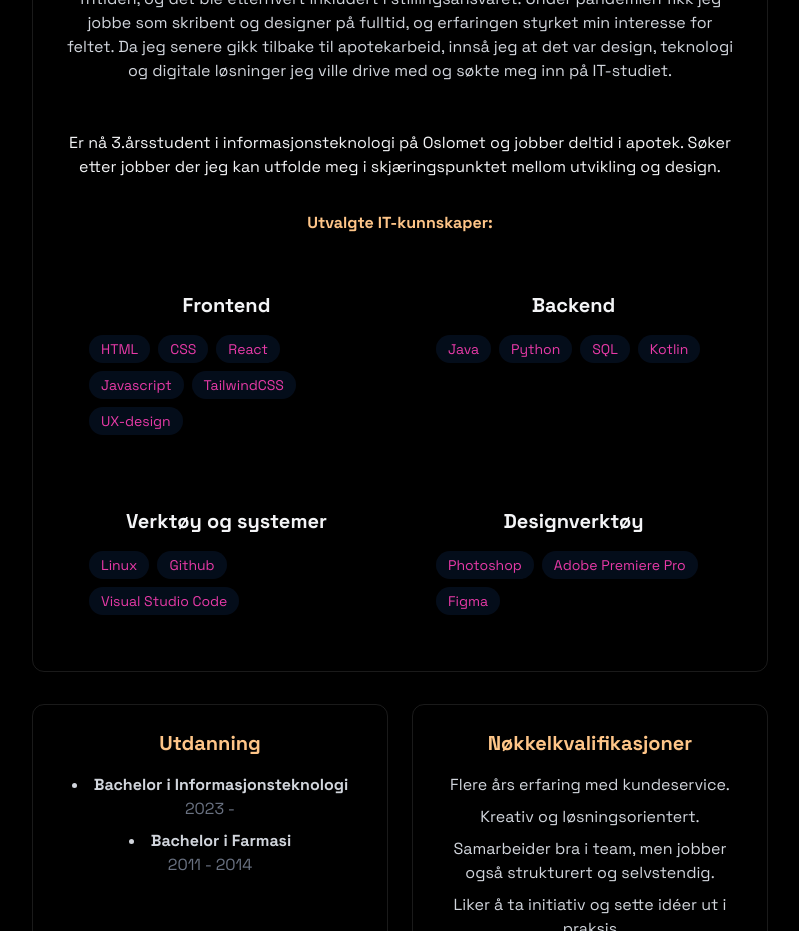
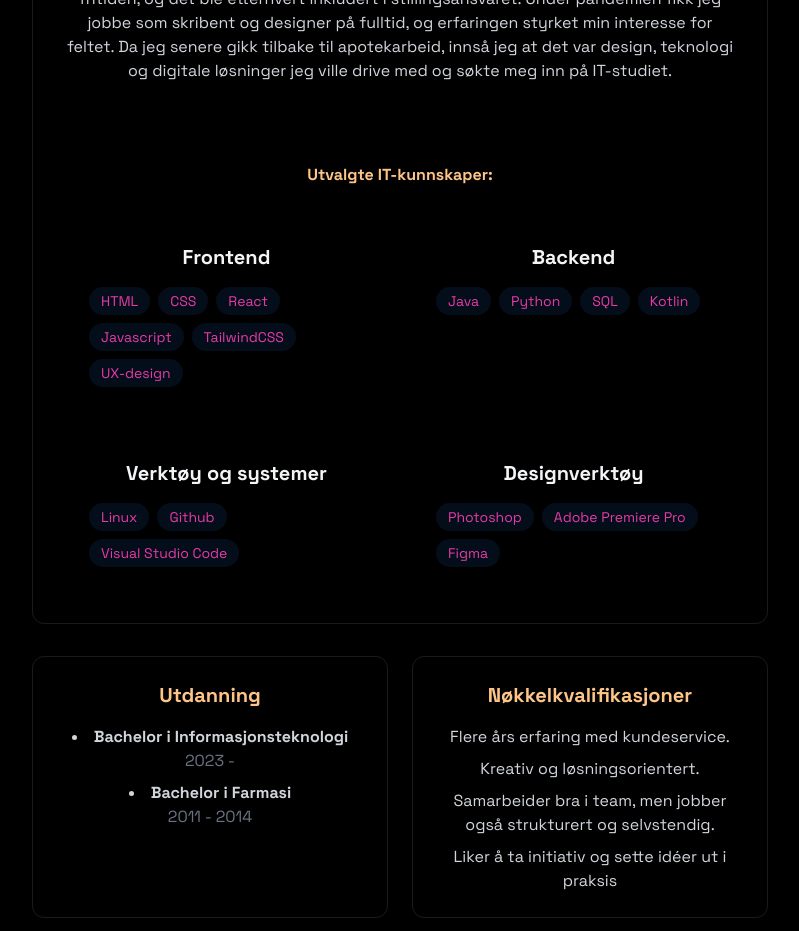
Before and after one commit to csselia/portfolio, a React (Vite) app: page / in a window 1280 px wide. Shown: the part 1200-2131 px from the top of the page, without its empty margins (240-1039 px from the left). Built offline with nearby package versions, Linux system fonts and the light colour scheme.

Commit message:
oppdatering

```diff
--- a/src/components/sections/About.jsx
+++ b/src/components/sections/About.jsx
@@ -31,11 +31,6 @@ export const About = ()=>{
                     gikk tilbake til apotekarbeid, innså jeg at det var design, teknologi og digitale løsninger jeg ville drive med og søkte meg inn på IT-studiet.
                 </p>
                 <br/>
-                <p>
-                    Er nå 3.årsstudent i informasjonsteknologi på Oslomet og jobber deltid i apotek.
-                    Søker etter jobber der jeg kan utfolde meg i skjæringspunktet
-                    mellom utvikling og design.
-                </p>
 
                 <h3 className="font-bold mb-8 mt-8 text-[#fec588]">Utvalgte IT-kunnskaper:</h3>
 
```
